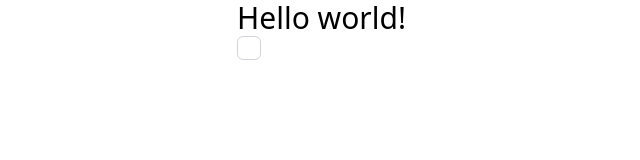
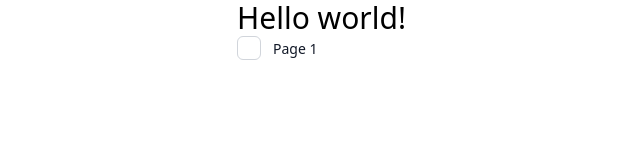
Before and after one commit to nabil1440/bored-panda, a React (Vite) app: page / in a window 1280 px wide. Shown: the top 160 px of the page, without its empty margins (243-883 px from the left). Built offline with nearby package versions, Linux system fonts and the light colour scheme.

Commit message:
feat: added on mouse down styles

```diff
--- a/src/App.tsx
+++ b/src/App.tsx
@@ -6,7 +6,7 @@ function App() {
     <main className='w-full flex justify-center'>
       <section className='w-3/12'>
         <h1 className='text-3xl'>Hello world!</h1>
-        <Checkbox />
+        <Checkbox label='Page 1' />
       </section>
     </main>
   );
--- a/src/styles/checkbox.css
+++ b/src/styles/checkbox.css
@@ -111,3 +111,14 @@
   opacity: 1;
   color: #9ca3af;
 }
+
+/* Checked + active (mouse down) */
+.ui-checkbox:active input:checked + .ui-checkbox-box {
+  background: #1e40af; /* darker blue */
+  border-color: #1e40af;
+}
+
+.ui-checkbox:active input:checked + .ui-checkbox-box {
+  outline: 4px solid rgba(96, 165, 250, 0.25);
+  outline-offset: 0;
+}
```
